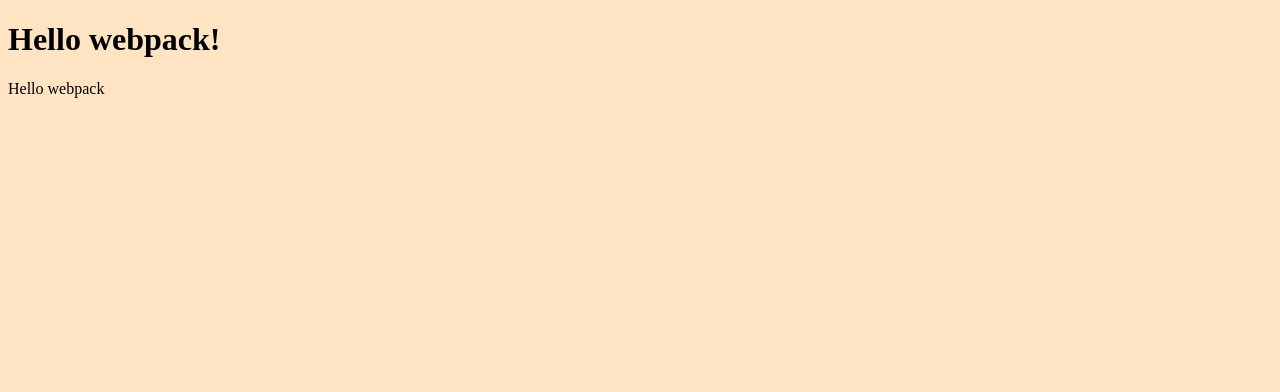
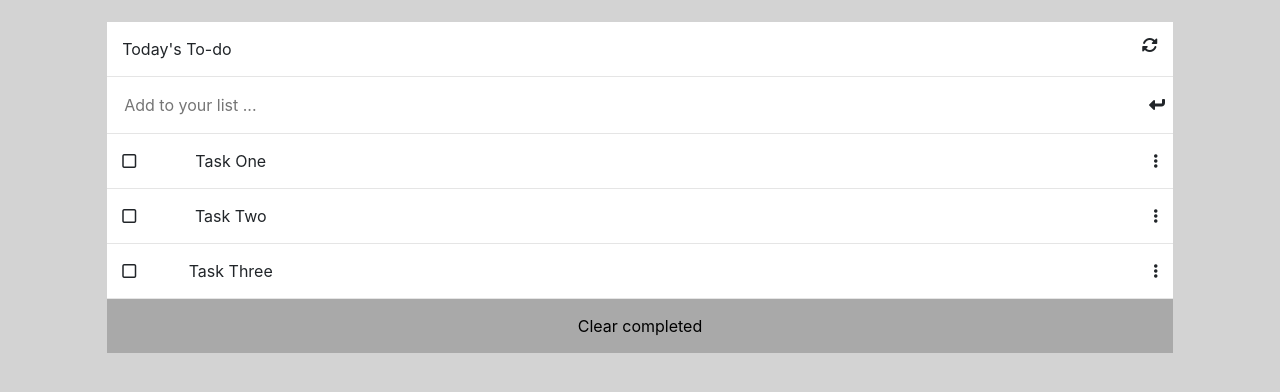
Before and after one commit to sharon-odhiambo/TO-DO-LIST, a website built with webpack: page src/index.html in a window 1280 px wide. Built offline with nearby package versions, Linux system fonts and the light colour scheme.

Commit message:
Setup to do List using webpack setup linters load the task list dynamically using JS Add to-do list markup Style to-do list

```diff
--- a/package.json
+++ b/package.json
@@ -25,6 +25,10 @@
     "express": "^4.18.1",
     "html-webpack-plugin": "^5.5.0",
     "style-loader": "^3.3.1",
+    "stylelint": "^13.13.1",
+    "stylelint-config-standard": "^21.0.0",
+    "stylelint-csstree-validator": "^1.9.0",
+    "stylelint-scss": "^3.21.0",
     "webpack": "^5.73.0",
     "webpack-cli": "^4.10.0",
     "webpack-dev-middleware": "^5.3.3",
--- a/src/index.html
+++ b/src/index.html
@@ -3,9 +3,35 @@
 <head>
     <meta charset="UTF-8">
     <meta name="viewport" content="width=device-width, initial-scale=1.0">
-    <title>Wbpack Exercise</title>
+    <link rel="stylesheet" href="https://cdn.jsdelivr.net/npm/bootstrap@4.3.1/dist/css/bootstrap.min.css"
+    integrity="sha384-ggOyR0iXCbMQv3Xipma34MD+dH/1fQ784/j6cY/iJTQUOhcWr7x9JvoRxT2MZw1T" crossorigin="anonymous">
+    <link rel="stylesheet" href="https://cdnjs.cloudflare.com/ajax/libs/font-awesome/6.1.1/css/all.min.css" integrity="sha512-KfkfwYDsLkIlwQp6LFnl8zNdLGxu9YAA1QvwINks4PhcElQSvqcyVLLD9aMhXd13uQjoXtEKNosOWaZqXgel0g==" crossorigin="anonymous" referrerpolicy="no-referrer" />
+    <title>Webpack To-do List</title>
 </head>
 <body>
-    <h1>Hello webpack!</h1>
+    <div class="container">
+        <div class="main-list">
+            <div class="item-container">
+                <div class="today-content white-height">
+                    <span class="heading">Today's To-do</span>
+                        <i class="fa-solid fa-rotate"></i>
+                </div>
+                <hr>
+                <form class="add-new new-height">
+                    <input class="item" type="text" placeholder="Add to your list ...">
+                        <i class="fas fa-level-down-alt"></i>
+                </form>
+                <hr>
+                <div class="added-list">
+                </div>
+            </div>
+            <div class="clear">
+                <a href="#" id="clear-text" title="clear-all">Clear completed</a>
+            </div>
+        </div>
+    </div>
+    <script src="https://code.jquery.com/jquery-3.3.1.slim.min.js" integrity="sha384-q8i/X+965DzO0rT7abK41JStQIAqVgRVzpbzo5smXKp4YfRvH+8abtTE1Pi6jizo" crossorigin="anonymous"></script>
+    <script src="https://cdn.jsdelivr.net/npm/popper.js@1.14.7/dist/umd/popper.min.js" integrity="sha384-UO2eT0CpHqdSJQ6hJty5KVphtPhzWj9WO1clHTMGa3JDZwrnQq4sF86dIHNDz0W1" crossorigin="anonymous"></script>
+    <script src="https://cdn.jsdelivr.net/npm/bootstrap@4.3.1/dist/js/bootstrap.min.js" integrity="sha384-JjSmVgyd0p3pXB1rRibZUAYoIIy6OrQ6VrjIEaFf/nJGzIxFDsf4x0xIM+B07jRM" crossorigin="anonymous"></script>
 </body>
 </html>
--- a/src/index.js
+++ b/src/index.js
@@ -1,13 +1,33 @@
-import _ from 'lodash';
 import './style.css';
-function component() {
-    const element = document.createElement('div');
 
-    // Lodash, now imported by this script
-    element.innerHTML = _.join(['Hello', 'webpack'], ' ');
-    element.classList.add('hello');
+const Tasks = [
+  {
+    index: 1,
+    description: 'Task One',
+    completed: false,
+  },
+  {
+    index: 2,
+    description: 'Task Two',
+    completed: false,
+  },
+  {
+    index: 3,
+    description: 'Task Three',
+    completed: false,
+  },
+];
+function createTasks() {
+  const taskList = document.querySelector('.added-list');
+  for (let i = 0; i < Tasks.length; i += 1) {
+    const list = `
+    <ul class=" task-items">
+    <li><i class="far fa-square"></i></li>
+    <li class="task-entry">${Tasks[i].description}</li>
+    <li><i class="fa-solid fa-ellipsis-vertical"></i></li>
+    </ul><hr>`;
 
-    return element;
+    taskList.innerHTML += list;
   }
-
-  document.body.appendChild(component());
+}
+document.addEventListener('DOMContentLoaded', createTasks);
--- a/src/style.css
+++ b/src/style.css
@@ -1,3 +1,70 @@
 body {
-    background-color: bisque;
+  background-color: #d3d3d3;
 }
+
+.fa-sync {
+  width: 10px;
+  height: 10px;
+}
+
+.main-list {
+  background-color: #fff;
+  margin: 2%;
+}
+
+.today-content,
+.add-new {
+  padding: 15px;
+  display: flex;
+  justify-content: space-between;
+}
+
+.item {
+  border: none;
+}
+
+.task-items {
+  padding: 15px;
+  display: flex;
+  justify-content: space-between;
+  list-style: none;
+  margin: 0;
+}
+
+.clear {
+  display: flex;
+  justify-content: center;
+  align-items: center;
+  color: lightgray;
+  background-color: darkgray;
+  padding: 15px;
+}
+
+.clear a {
+  text-decoration: none;
+  color: black;
+}
+
+hr {
+  margin: 0;
+}
+
+.fa-sync,
+.fa-rotate,
+.fa-fa-square-check,
+.fa-level-down-alt,
+.fa-ellipsis-vertical {
+  cursor: pointer;
+}
+
+.fa-level-down-alt {
+  transform: rotate(90deg);
+}
+
+.fa-square-check {
+  background-color: #fff;
+}
+
+.task-entry {
+  margin-right: 80%;
+}
```
Also changed, not shown: .eslintrc.json (added), .github/workflows/linters.yml (added), .stylelintrc.json (added), README.md, 2 other files.
